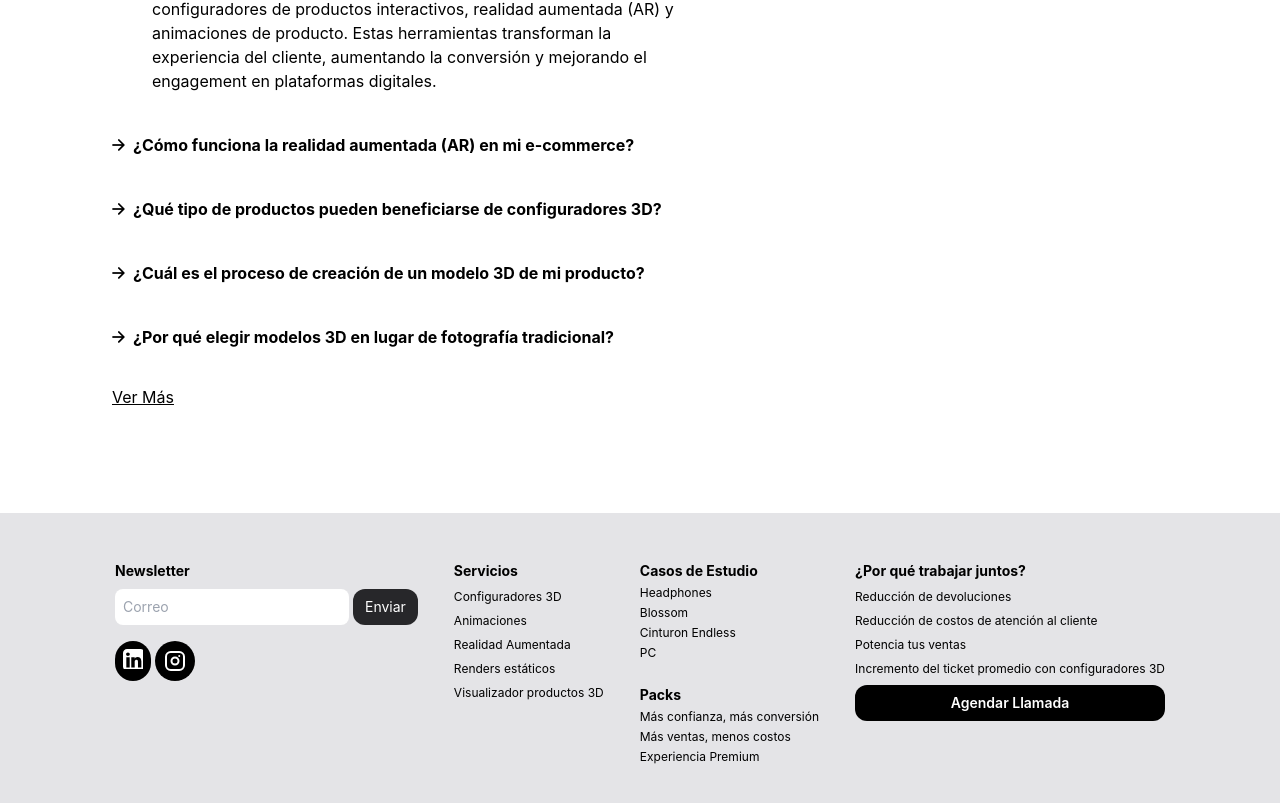
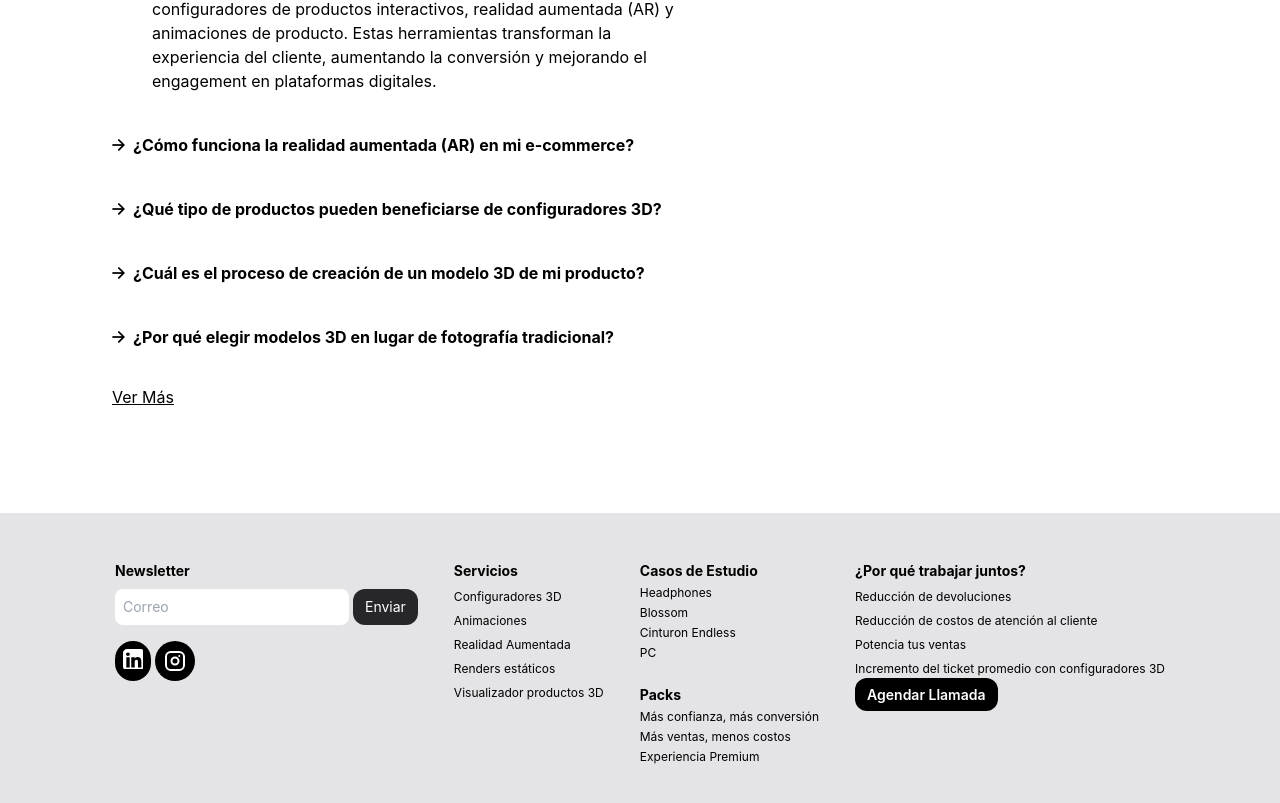
Before and after one commit to ManuelGurbanov/Opptix-Web, a React (Create React App) app: page / in a window 1280 px wide. Shown: the part 3800-4603 px from the top of the page. Built offline with nearby package versions, Linux system fonts and the light colour scheme.

Commit message:
removed calendly

```diff
--- a/src/Calendly.js
+++ b/src/Calendly.js
@@ -14,8 +14,9 @@ export default function CalendlyScheduler({language, setRender, lightblueBackgro
 
   return (
     <div>
-     <button
-      onClick={openCalendly}
+     <a
+      href="https://landing.opptix.com.ar/"
+     // onClick={openCalendly}
       className={
         "w-full px-3 py-2 rounded-xl  hover:scale-105 transition-all font-semibold duration-75 " +
         (lightblueBackground ? "bg-lightblue text-black" : "bg-black hover:bg-zinc-800 text-white")
@@ -23,7 +24,8 @@ export default function CalendlyScheduler({language, setRender, lightblueBackgro
     >
 
         {translate("agendar", language)}
-      </button>
+      </a>
+
       {isOpen && (
         <PopupModal
           url={CALENDLY_URL}
```
